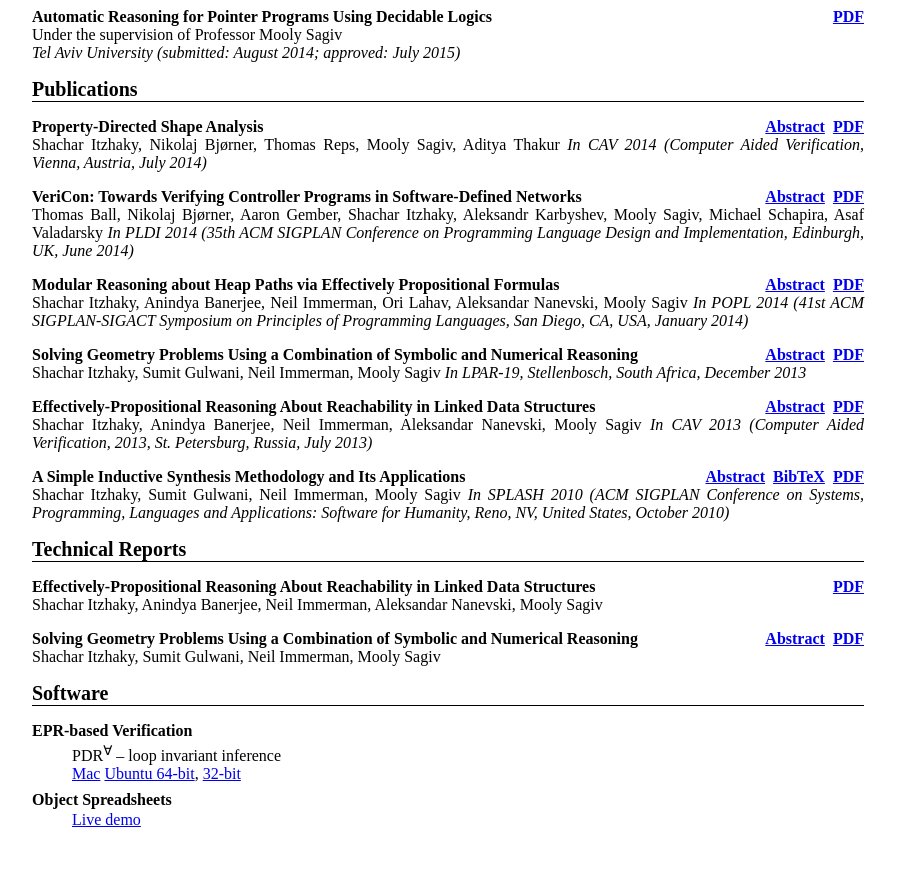
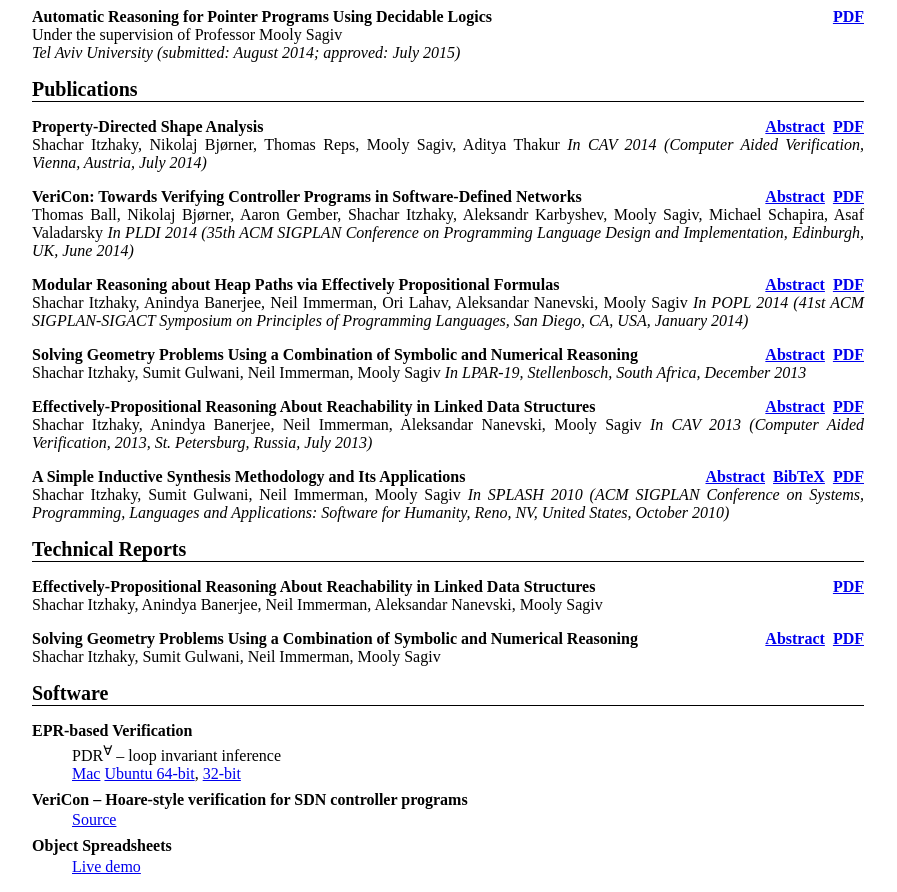
Before and after one commit to corwin-of-amber/Web.Page, a website: page w/index.html in a window 1280 px wide. Shown: the part 145-1037 px from the top of the page, without its empty margins (192-1089 px from the left). Before the commit the page ends 990 px from the top, so only its background shows below. Drawn offline with Linux system fonts and the light colour scheme.

Commit message:
Added link to VeriCon source.

```diff
--- a/w/index.html
+++ b/w/index.html
@@ -256,6 +256,9 @@
       </dd>
         <!-- <a href="dl/fol-tool.zip">Source code</a> (incl. dependencies, about 6M)</dd> -->
 
+      <dt>VeriCon – Hoare-style verification for SDN controller programs</td>
+      <dd><a href="dl/VeriCon-snapshot.zip">Source</a></dd>
+
       <dt>Object Spreadsheets</dt>
       <dd><a href="http://objsheets-demo.csail.mit.edu">Live demo</a></dd>
       <!--
```
